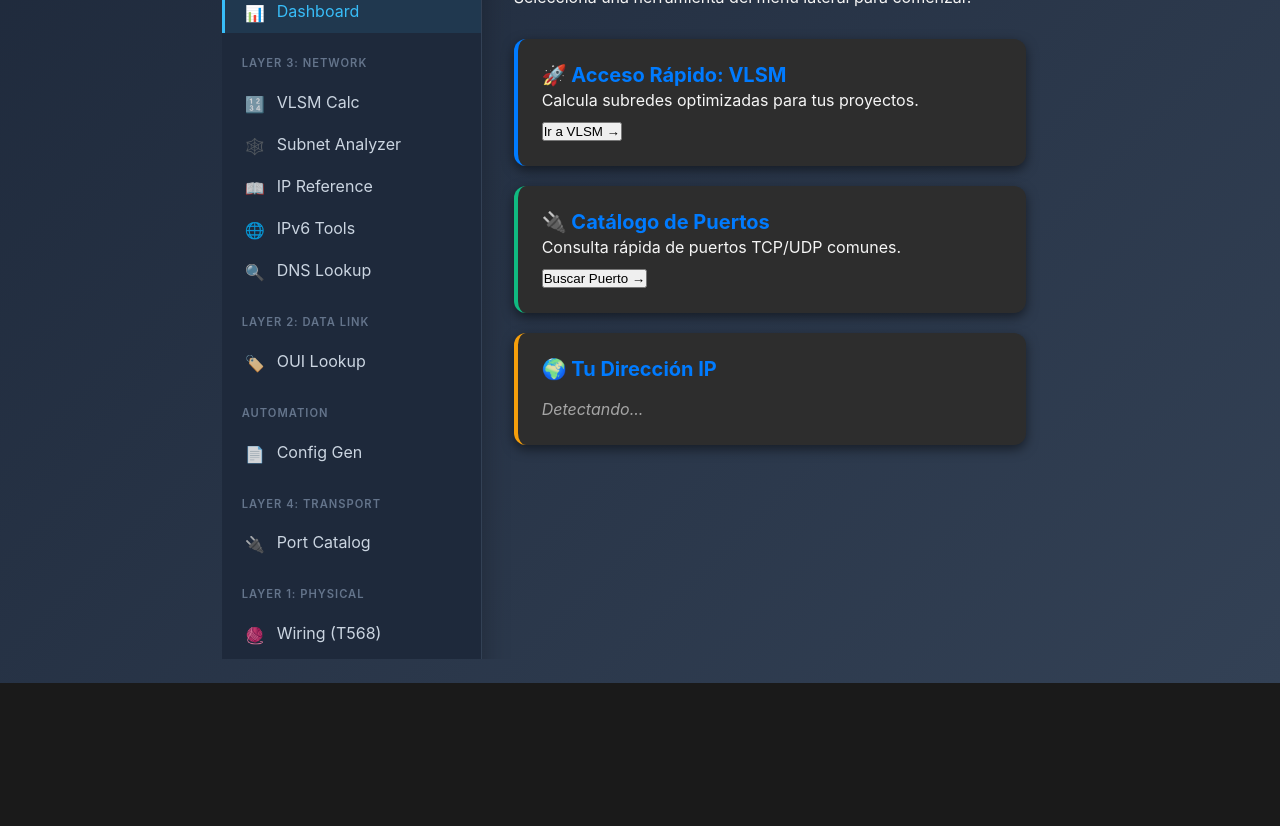
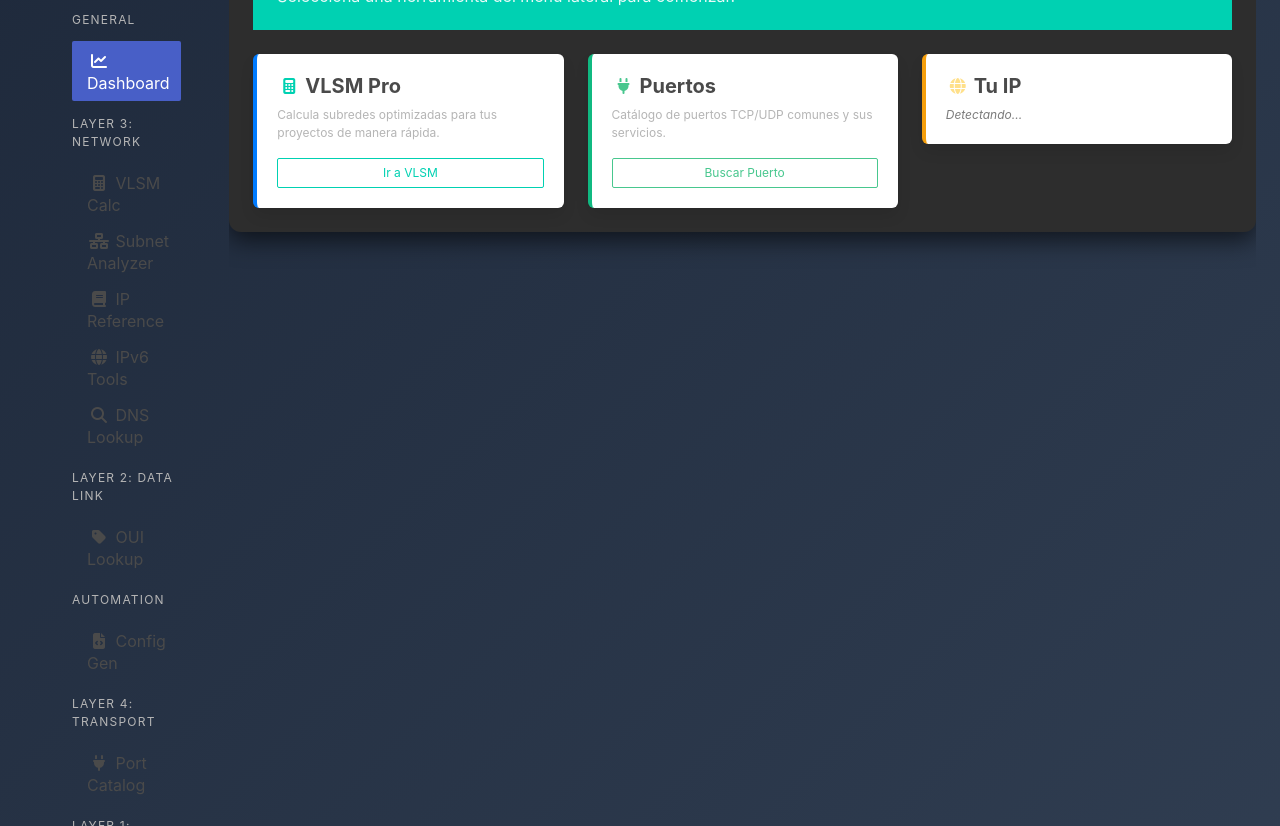
Before and after one commit to Medalcode/NetOpsToolkit, a website: page index.html in a window 1280 px wide. Shown: the part 165-991 px from the top of the page. Before the commit the page ends 848 px from the top, so only its background shows below. Drawn offline with nearby package versions, Linux system fonts and the light colour scheme.

Commit message:
refactor(ui): migrate dashboard and vlsm to Bulma CSS framework

```diff
--- a/index.html
+++ b/index.html
@@ -5,97 +5,75 @@
     <meta name="viewport" content="width=device-width, initial-scale=1.0" />
     <title>NetOps Toolkit | MedalCode</title>
     <meta name="description" content="Suite de herramientas profesionales para Ingeniería de Redes. VLSM, Puertos, Cableado y más." />
-    <link rel="stylesheet" href="css/main.css?v=2.0.0" />
-    <link rel="preconnect" href="https://fonts.googleapis.com">
-    <link rel="preconnect" href="https://fonts.gstatic.com" crossorigin>
+    <link rel="stylesheet" href="https://cdn.jsdelivr.net/npm/bulma@0.9.4/css/bulma.min.css">
+    <link rel="stylesheet" href="css/main.css?v=2.1.0" />
+    <link rel="stylesheet" href="https://cdnjs.cloudflare.com/ajax/libs/font-awesome/6.4.0/css/all.min.css">
     <link href="https://fonts.googleapis.com/css2?family=Inter:wght@400;500;600;700&family=JetBrains+Mono:wght@400;700&display=swap" rel="stylesheet">
   </head>
   <body>
-    <div class="app-container">
+    <div class="columns is-fullheight m-0">
       <!-- === SIDEBAR NAVIGATION === -->
-      <aside class="sidebar">
-        <div class="sidebar-header">
-          <div class="app-logo">🛡️</div>
-          <div>
-            <div class="app-title">NetOps Toolkit</div>
-            <span class="app-subtitle">Ultimate Network Suite</span>
+      <aside class="column is-2 is-narrow-mobile is-fullheight section is-hidden-mobile" style="background-color: var(--color-bg-sidebar); border-right: 1px solid var(--color-border);">
+        <div class="sidebar-header p-4 mb-4">
+          <div class="is-flex is-align-items-center">
+            <span class="icon is-large has-text-primary mr-2"><i class="fas fa-shield-halved fa-2x"></i></span>
+            <div>
+              <h1 class="title is-5 has-text-white mb-0">NetOps</h1>
+              <p class="subtitle is-7 has-text-grey">Toolkit Pro</p>
+            </div>
           </div>
         </div>
 
-        <nav class="sidebar-nav">
+        <nav class="menu">
           <!-- GROUP: GENERAL -->
-          <div class="nav-group">
-            <div class="nav-group-title">General</div>
-            <a class="nav-item active" data-target="tool-dashboard">
-              <span class="nav-icon">📊</span> Dashboard
-            </a>
-          </div>
+          <p class="menu-label has-text-grey-light">General</p>
+          <ul class="menu-list">
+            <li><a class="nav-item is-active" data-target="tool-dashboard">
+              <span class="icon"><i class="fas fa-chart-line"></i></span> Dashboard
+            </a></li>
+          </ul>
 
-          <!-- GROUP: LAYER 3 (NETWORK) -->
-          <div class="nav-group">
-            <div class="nav-group-title">Layer 3: Network</div>
-            <a class="nav-item" data-target="tool-vlsm">
-              <span class="nav-icon">🔢</span> VLSM Calc
-            </a>
-            <a class="nav-item" data-target="tool-subnet">
-              <span class="nav-icon">🕸️</span> Subnet Analyzer
-            </a>
-            <a class="nav-item" data-target="tool-ip-ref">
-              <span class="nav-icon">📖</span> IP Reference
-            </a>
-            <a class="nav-item" data-target="tool-ipv6">
-              <span class="nav-icon">🌐</span> IPv6 Tools
-            </a>
-            <a class="nav-item" data-target="tool-dns">
-              <span class="nav-icon">🔍</span> DNS Lookup
-            </a>
-          </div>
+          <!-- GROUP: LAYER 3 -->
+          <p class="menu-label has-text-grey-light mt-4">Layer 3: Network</p>
+          <ul class="menu-list">
+            <li><a class="nav-item" data-target="tool-vlsm"><span class="icon"><i class="fas fa-calculator"></i></span> VLSM Calc</a></li>
+            <li><a class="nav-item" data-target="tool-subnet"><span class="icon"><i class="fas fa-network-wired"></i></span> Subnet Analyzer</a></li>
+            <li><a class="nav-item" data-target="tool-ip-ref"><span class="icon"><i class="fas fa-book"></i></span> IP Reference</a></li>
+            <li><a class="nav-item" data-target="tool-ipv6"><span class="icon"><i class="fas fa-globe"></i></span> IPv6 Tools</a></li>
+            <li><a class="nav-item" data-target="tool-dns"><span class="icon"><i class="fas fa-magnifying-glass"></i></span> DNS Lookup</a></li>
+          </ul>
 
-          <!-- GROUP: LAYER 2 (DATA LINK) -->
-          <div class="nav-group">
-            <div class="nav-group-title">Layer 2: Data Link</div>
-            <a class="nav-item" data-target="tool-oui">
-              <span class="nav-icon">🏷️</span> OUI Lookup
-            </a>
-          </div>
+          <!-- GROUP: LAYER 2 -->
+          <p class="menu-label has-text-grey-light mt-4">Layer 2: Data Link</p>
+          <ul class="menu-list">
+            <li><a class="nav-item" data-target="tool-oui"><span class="icon"><i class="fas fa-tag"></i></span> OUI Lookup</a></li>
+          </ul>
 
           <!-- GROUP: AUTOMATION -->
-          <div class="nav-group">
-             <div class="nav-group-title">Automation</div>
-             <a class="nav-item" data-target="tool-config">
-               <span class="nav-icon">📄</span> Config Gen
-             </a>
-          </div>
+          <p class="menu-label has-text-grey-light mt-4">Automation</p>
+          <ul class="menu-list">
+            <li><a class="nav-item" data-target="tool-config"><span class="icon"><i class="fas fa-file-code"></i></span> Config Gen</a></li>
+          </ul>
 
-          <!-- GROUP: LAYER 4 (TRANSPORT) -->
-          <div class="nav-group">
-            <div class="nav-group-title">Layer 4: Transport</div>
-            <a class="nav-item" data-target="tool-ports">
-              <span class="nav-icon">🔌</span> Port Catalog
-            </a>
-          </div>
+          <!-- GROUP: LAYER 4 -->
+          <p class="menu-label has-text-grey-light mt-4">Layer 4: Transport</p>
+          <ul class="menu-list">
+            <li><a class="nav-item" data-target="tool-ports"><span class="icon"><i class="fas fa-plug"></i></span> Port Catalog</a></li>
+          </ul>
 
-          <!-- GROUP: LAYER 1 (PHYSICAL) -->
-          <div class="nav-group">
-            <div class="nav-group-title">Layer 1: Physical</div>
-            <a class="nav-item" data-target="tool-cabling">
-              <span class="nav-icon">🧶</span> Wiring (T568)
-            </a>
-          </div>
+           <!-- GROUP: LAYER 1 -->
+           <p class="menu-label has-text-grey-light mt-4">Layer 1: Physical</p>
+           <ul class="menu-list">
+             <li><a class="nav-item" data-target="tool-cabling"><span class="icon"><i class="fas fa-ethernet"></i></span> Wiring (T568)</a></li>
+           </ul>
 
           <!-- GROUP: UTILS -->
-          <div class="nav-group">
-            <div class="nav-group-title">Utilities</div>
-            <a class="nav-item" data-target="tool-hex">
-              <span class="nav-icon">01</span> Converter
-            </a>
-            <a class="nav-item" data-target="tool-bw">
-              <span class="nav-icon">⏱️</span> Transfer Calc
-            </a>
-            <a class="nav-item" data-target="tool-keygen">
-              <span class="nav-icon">🔐</span> Key Gen
-            </a>
-          </div>
+          <p class="menu-label has-text-grey-light mt-4">Utilities</p>
+          <ul class="menu-list">
+            <li><a class="nav-item" data-target="tool-hex"><span class="icon"><i class="fas fa-right-left"></i></span> Converter</a></li>
+            <li><a class="nav-item" data-target="tool-bw"><span class="icon"><i class="fas fa-stopwatch"></i></span> Transfer Calc</a></li>
+            <li><a class="nav-item" data-target="tool-keygen"><span class="icon"><i class="fas fa-key"></i></span> Key Gen</a></li>
+          </ul>
         </nav>
 
         <!-- ... Sidebar Footer ... -->
@@ -111,75 +89,110 @@
       </aside>
 
       <!-- === MAIN CONTENT AREA === -->
-      <main class="main-content">
-        <div class="top-bar">
-          <div class="breadcrumbs">NetOps Toolkit / <span id="current-view-name">Dashboard</span></div>
-          <div class="global-actions">
-            <!-- Theme Toggle Placeholder -->
+      <main class="column is-10 section p-0" style="height: 100vh; overflow-y: auto;">
+        <!-- Top Bar -->
+        <div class="level is-mobile px-5 py-3 border-bottom mb-0" style="border-bottom: 1px solid var(--color-border); background: var(--color-bg-sidebar);">
+          <div class="level-left">
+            <nav class="breadcrumb has-succeeds-separator" aria-label="breadcrumbs">
+              <ul>
+                <li><a href="#" class="has-text-grey">NetOps Toolkit</a></li>
+                <li class="is-active"><a href="#" id="current-view-name" class="has-text-grey-lighter">Dashboard</a></li>
+              </ul>
+            </nav>
+          </div>
+          <div class="level-right">
+             <div class="global-actions">
+                <!-- Theme Toggle Placeholder -->
+             </div>
           </div>
         </div>
 
-        <div class="content-wrapper">
+        <div class="container is-fluid p-5">
 
           <!-- === VIEW: DASHBOARD === -->
           <div id="tool-dashboard" class="tool-view active">
-            <h1>Bienvenido al Centro de Comando</h1>
-            <p class="text-secondary">Selecciona una herramienta del menú lateral para comenzar.</p>
+            <section class="hero is-small is-primary is-rounded mb-5 welcome-hero">
+              <div class="hero-body">
+                <p class="title is-4">🚀 Bienvenido al Centro de Comando</p>
+                <p class="subtitle is-6">Selecciona una herramienta del menú lateral para comenzar.</p>
+              </div>
+            </section>
 
-            <div style="display: grid; grid-template-columns: repeat(auto-fit, minmax(280px, 1fr)); gap: 20px; margin-top: 30px;">
-              <div class="card" style="padding: 24px; border-left: 4px solid var(--color-primary);">
-                <h3>🚀 Acceso Rápido: VLSM</h3>
-                <p>Calcula subredes optimizadas para tus proyectos.</p>
-                <button class="nav-link-internal" data-target="tool-vlsm" style="margin-top:10px;">Ir a VLSM &rarr;</button>
+            <div class="columns is-multiline">
+              <div class="column is-4">
+                <div class="box h-100" style="border-left: 4px solid var(--color-primary);">
+                  <div class="icon-text mb-2">
+                     <span class="icon has-text-primary"><i class="fas fa-calculator"></i></span>
+                     <span class="has-text-weight-bold is-size-5">VLSM Pro</span>
+                  </div>
+                  <p class="is-size-7 mb-4 has-text-grey-light">Calcula subredes optimizadas para tus proyectos de manera rápida.</p>
+                  <button class="button is-small is-primary is-outlined is-fullwidth nav-link-internal" data-target="tool-vlsm">Ir a VLSM</button>
+                </div>
               </div>
-              <div class="card" style="padding: 24px; border-left: 4px solid #10b981;">
-                <h3>🔌 Catálogo de Puertos</h3>
-                <p>Consulta rápida de puertos TCP/UDP comunes.</p>
-                <button class="nav-link-internal" data-target="tool-ports" style="margin-top:10px;">Buscar Puerto &rarr;</button>
+
+              <div class="column is-4">
+                <div class="box h-100" style="border-left: 4px solid #10b981;">
+                  <div class="icon-text mb-2">
+                     <span class="icon has-text-success"><i class="fas fa-plug"></i></span>
+                     <span class="has-text-weight-bold is-size-5">Puertos</span>
+                  </div>
+                  <p class="is-size-7 mb-4 has-text-grey-light">Catálogo de puertos TCP/UDP comunes y sus servicios.</p>
+                  <button class="button is-small is-success is-outlined is-fullwidth nav-link-internal" data-target="tool-ports">Buscar Puerto</button>
+                </div>
               </div>
 
               <!-- Public IP Widget -->
-              <div class="card" style="padding: 24px; border-left: 4px solid #f59e0b;">
-                 <h3>🌍 Tu Dirección IP</h3>
-                 <div id="public-ip-widget" style="margin-top:15px;">
-                    <div style="opacity:0.6; font-style:italic;">Detectando...</div>
-                 </div>
+              <div class="column is-4">
+                <div class="box h-100" style="border-left: 4px solid #f59e0b;">
+                   <div class="icon-text mb-2">
+                     <span class="icon has-text-warning"><i class="fas fa-globe"></i></span>
+                     <span class="has-text-weight-bold is-size-5">Tu IP</span>
+                  </div>
+                   <div id="public-ip-widget" class="content is-small">
+                      <div class="is-italic has-text-grey">Detectando...</div>
+                   </div>
+                </div>
               </div>
             </div>
           </div>
 
           <!-- === VIEW: VLSM CALCULATOR (Migrated) === -->
           <div id="tool-vlsm" class="tool-view">
-            <h2>Calculadora VLSM</h2>
-            <form id="vlsm-form" novalidate>
-              <div class="input-group">
-                <div class="input-label-wrapper">
-                  <label for="network">Red Principal (CIDR):</label>
-                  <div class="tooltip-icon">?
-                    <div class="tooltip-content">
-                      Ej: 192.168.1.0/24
-                    </div>
-                  </div>
-                </div>
-                <div class="input-wrapper">
-                  <input type="text" id="network" placeholder="e.g. 192.168.1.0/24" required autocomplete="off" />
-                  <div class="validation-icon"></div>
+            <h2 class="title is-4 mb-5">Calculadora VLSM</h2>
+            <form id="vlsm-form" novalidate class="box p-5" style="background-color: var(--color-bg-card); border: 1px solid var(--color-border);">
+              <div class="field">
+                <label class="label has-text-grey-lighter">Red Principal (CIDR)</label>
+                <div class="control has-icons-left has-icons-right">
+                  <input class="input is-primary" type="text" id="network" placeholder="Ej: 192.168.1.0/24" required autocomplete="off">
+                  <span class="icon is-small is-left">
+                    <i class="fas fa-network-wired"></i>
+                  </span>
                 </div>
                 <div class="validation-feedback" id="network-feedback"></div>
               </div>
-              <div class="input-group">
-                <div class="input-label-wrapper">
-                  <label for="hosts">Hosts por Subred:</label>
+
+              <div class="field">
+                <label class="label has-text-grey-lighter">Hosts por Subred</label>
+                <div class="control has-icons-left">
+                  <input class="input is-primary" type="text" id="hosts" placeholder="Ej: 50, 30, 10" required autocomplete="off">
+                  <span class="icon is-small is-left">
+                    <i class="fas fa-users"></i>
+                  </span>
                 </div>
-                <div class="input-wrapper">
-                  <input type="text" id="hosts" placeholder="e.g. 50, 30, 10" required autocomplete="off" />
-                  <div class="validation-icon"></div>
-                </div>
+                <p class="help has-text-grey">Ingresa números separados por coma.</p>
                 <div class="validation-feedback" id="hosts-feedback"></div>
               </div>
-              <button type="submit" id="calculate-btn">Calcular Distribución</button>
+
+              <div class="field mt-5">
+                <div class="control">
+                  <button type="submit" id="calculate-btn" class="button is-primary is-fullwidth">
+                    <span class="icon"><i class="fas fa-calculator"></i></span>
+                    <span>Calcular Distribución</span>
+                  </button>
+                </div>
+              </div>
             </form>
-            <div id="results" role="region" aria-live="polite"></div>
+            <div id="results" role="region" aria-live="polite" class="mt-5"></div>
           </div>
 
           <!-- === VIEW: SUBNET ANALYZER (Migrated) === -->
--- /dev/null
+++ b/package.json
@@ -0,0 +1,5 @@
+{
+  "dependencies": {
+    "bulma": "^1.0.4"
+  }
+}
```
Also changed, not shown: 1 other file.
